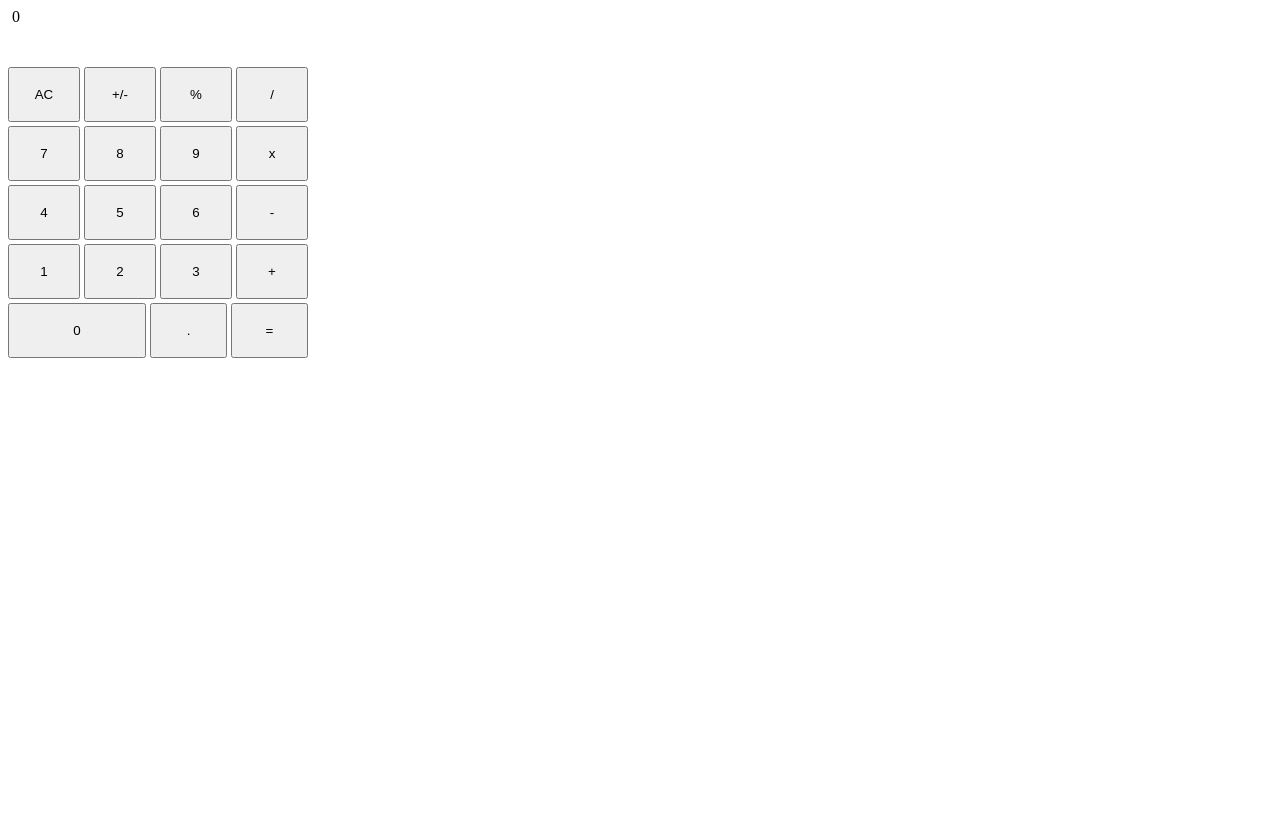
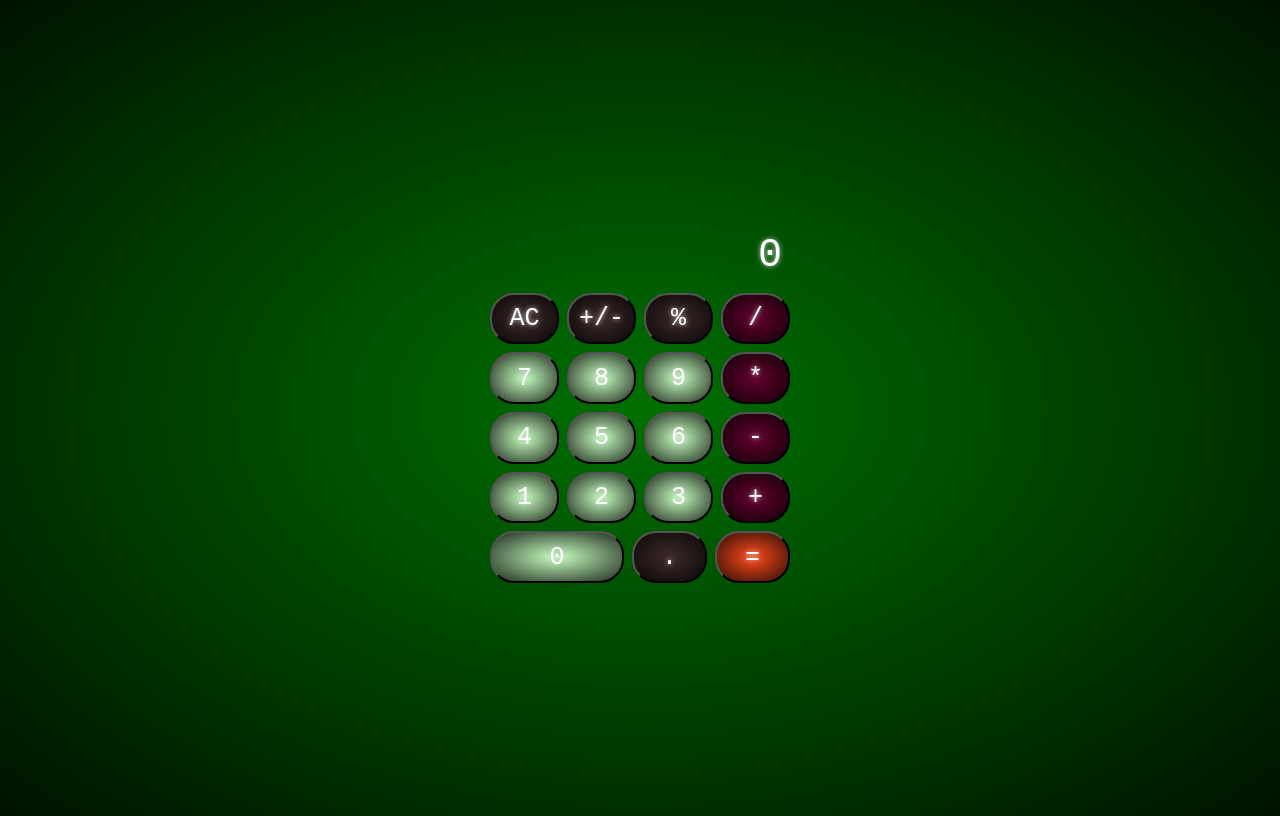
Before and after one commit to SlickSaintNick/odin-calc, a plain HTML site: page index.html in a window 1280 px wide. Drawn offline with Linux system fonts and the light colour scheme.

Commit message:
CSS styling, calculator complete
I will now branch to try and add keyboard support.

```diff
--- a/calc.css
+++ b/calc.css
@@ -1,30 +1,97 @@
+body {
+    display: flex;
+    align-items: center;
+    justify-content: center;
+    background-color: black;
+    background-image: radial-gradient(
+        rgba(0, 150, 0, 0.75), black 120%
+    );
+    height: 100vh;
+    color: white;
+    font: 1.3rem Inconsolata, monospace;
+    text-shadow: 0 0 5px #C8C8C8;
+}
+
+::selection {
+    background: #0080FF;
+    text-shadow: none;
+}
+
+pre {
+    margin: 0;
+}
+
 .container {
     width: 300px;
     height: 350px;
-    justify-content: space-between;
+    /* justify-content: center; */
+    flex: 0 1 auto;
     display: flex;
     flex-direction: column;
-    gap: 4px;
+    gap: 8px;
 }
 
 .display{
+    flex: 5;
+    font-size: 40px;
+    text-align: right;
+    letter-spacing: 0.5rem;
+}
+
+.sign{
     flex: 1;
-
+    font-size: 40px;
+    text-align: right;
+    letter-spacing: 0.3rem;
 }
 
 .row{
     flex: 1;
     display: flex;
-    gap: 4px;
+    gap: 8px;
 }
 
 button {
     flex: 1;
+    /* border: 10px; */
+    border-radius: 24px;
+    font: 1.3rem Inconsolata, monospace;
+    font-size: 25px;
+    text-shadow: 0 0 5px #C8C8C8;
 }
 
-.decimal {
+.number {
+    background-color: white;
+    background-image: radial-gradient(
+        rgba(178, 255, 169, 0.75), black 120%
+    );
+    color: white;
+}
+
+.operator {
+    background-color: black;
+    background-image: radial-gradient(
+        rgba(137, 2, 62, 0.75), black 120%
+    );
+    color: white;
+}
+
+.decimal, .clear, .toggle-sign, .percent {
+    background-color: black;
+    background-image: radial-gradient(
+        rgba(63, 42, 43, 1), black 120%
+    );
+    color: white;
+}
+
+.decimal, .equals {
     flex: .5 1 0;
 }
+
 .equals {
-    flex: .5 1 0;
+    background-color: black;
+    background-image: radial-gradient(
+        rgba(255, 74, 28, 1), black 120%
+    );
+    color: white;
 }
--- a/calc.js
+++ b/calc.js
@@ -19,7 +19,7 @@ btnNumbers.forEach ((btn) => {
         equalsLastPressed = false;
         console.log(typeof displayValue);
         console.log(displayValue);
-        if (displayValue.replaceAll('.', '').replaceAll('-', '').length < MAX_DISPLAY) {
+        if (displayValue.replaceAll('-', '').length < MAX_DISPLAY) {
             updateDisplay(displayValue + btn.value, true);
         }
     });
@@ -79,8 +79,8 @@ btnPercent.addEventListener('click', () => {
 })
 
 
-const btnSign = document.querySelector("button.sign");
-btnSign.addEventListener('click', () => {
+const btnToggleSign = document.querySelector("button.toggle-sign");
+btnToggleSign.addEventListener('click', () => {
     if (displayValue !== 0 && displayValue !== '') {
         updateDisplay((parseFloat(displayValue) * -1), true);
     }
@@ -105,7 +105,7 @@ function updateDisplay(newValue, updateText) {
     if (Math.abs(parseFloat(newValue)) > 10 ** MAX_DISPLAY - 1) {
         newValue = newValue.toExponential(MAX_DISPLAY - 5);
         buttonsNotClear.forEach((button) => button.disabled = true);
-    } else if (Math.abs(parseFloat(newValue)) < 10 ** (-MAX_DISPLAY + 1) && Math.abs(parseFloat(newValue)) > 0) {
+    } else if (Math.abs(parseFloat(newValue)) < 10 ** ((-1 * MAX_DISPLAY) + 2) && Math.abs(parseFloat(newValue)) > 0) {
         newValue = newValue.toExponential(MAX_DISPLAY - 5);
         buttonsNotClear.forEach((button) => button.disabled = true);
     } else {
--- a/index.html
+++ b/index.html
@@ -15,7 +15,7 @@
 
         <div class="row">
             <button type="button" class="clear" value="clear">AC</button>
-            <button type="button" class="sign" value="sign">+/-</button>
+            <button type="button" class="toggle-sign" value="sign">+/-</button>
             <button type="button" class="percent" value="percent">%</button>
             <button type="button" class="operator" value="/">/</button>
         </div>
@@ -23,7 +23,7 @@
             <button type="button" class="number" value="7">7</button>
             <button type="button" class="number" value="8">8</button>
             <button type="button" class="number" value="9">9</button>
-            <button type="button" class="operator" value="*">x</button>
+            <button type="button" class="operator" value="*">*</button>
         </div>
         <div class="row">
             <button type="button" class="number" value="4">4</button>
```
